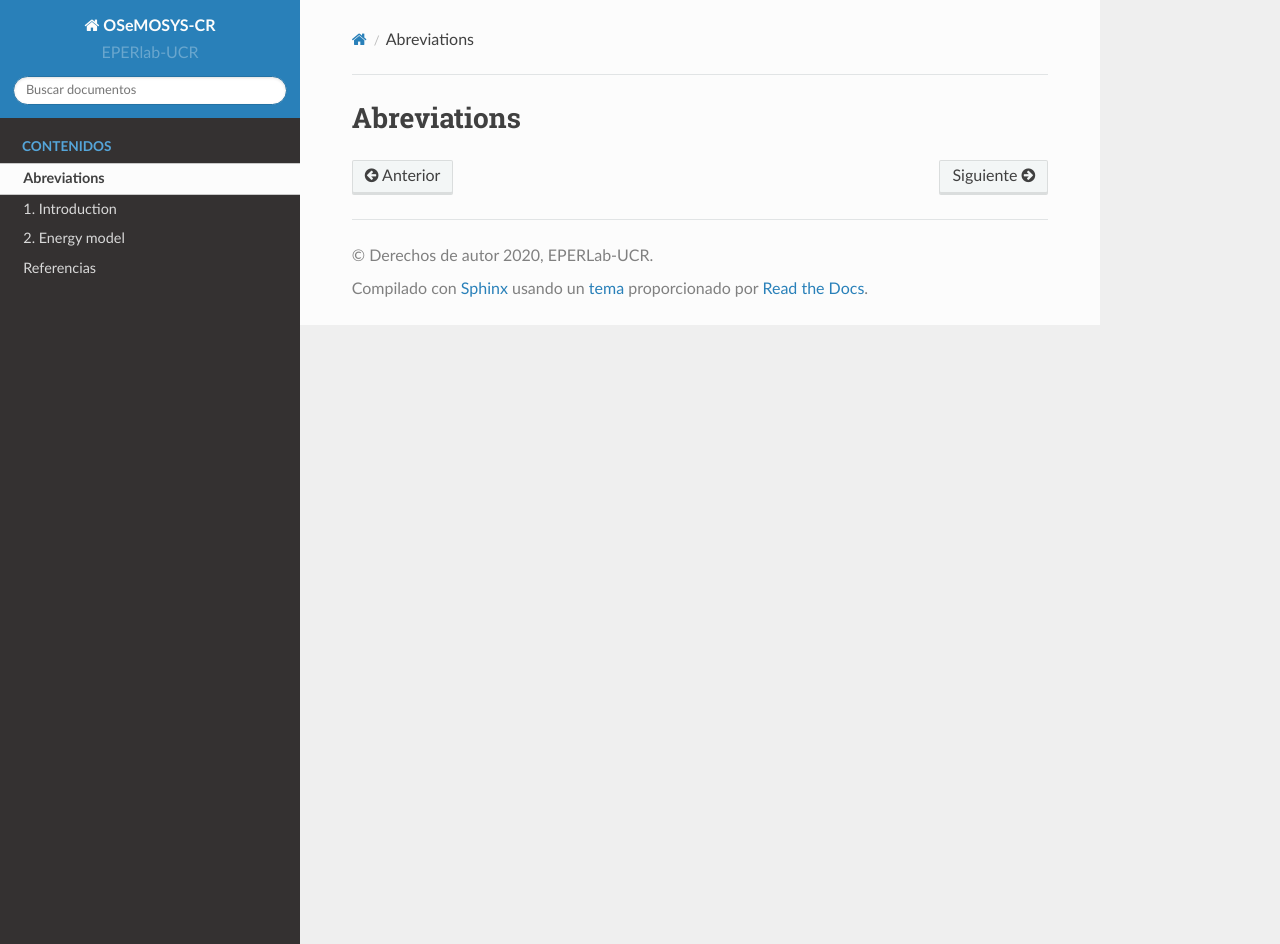
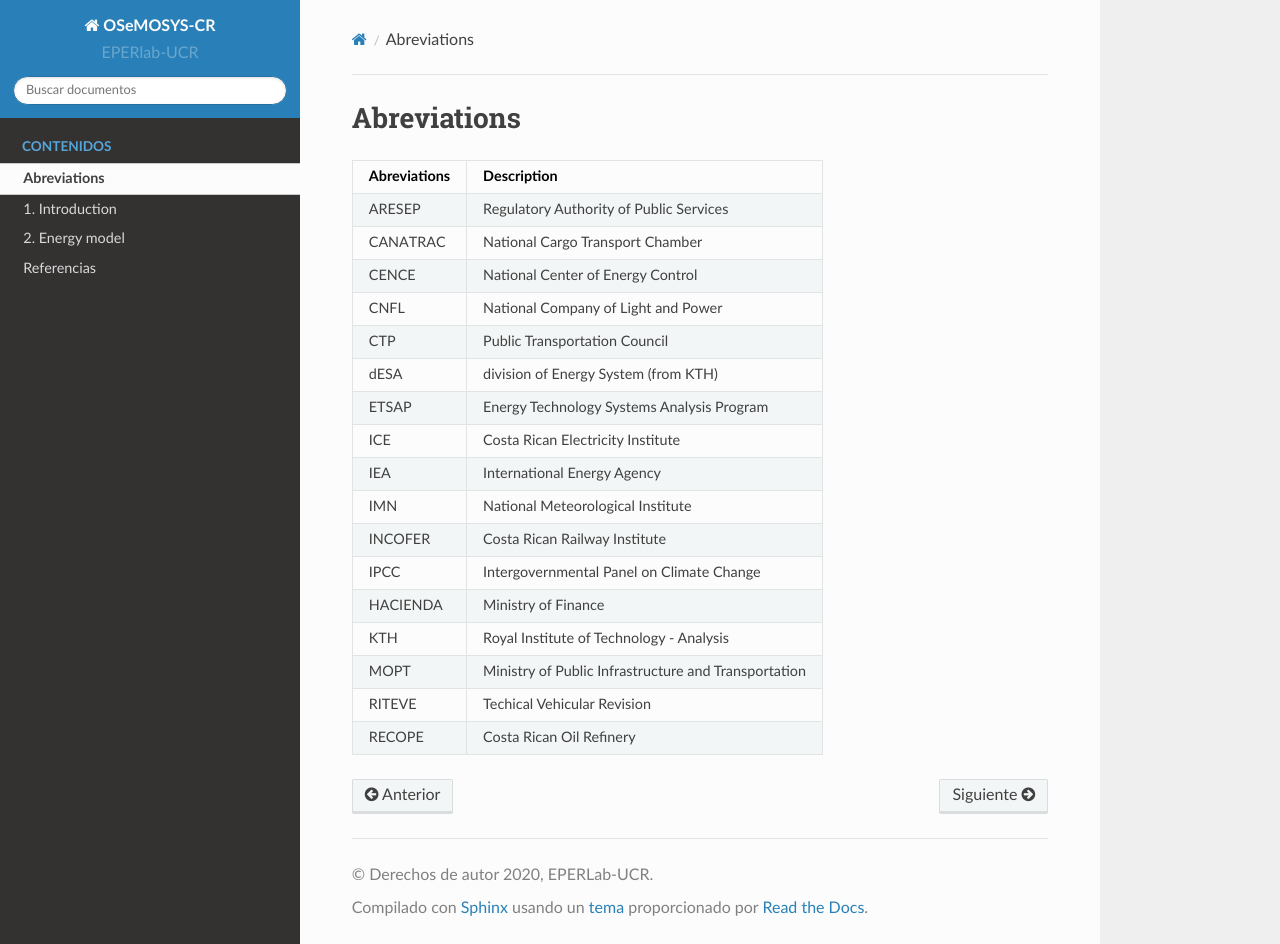
Before and after one commit to EPERLab/OSeMOSYS-CR, a Sphinx documentation site: the page built from docs/00Abreviations.rst, in a window 1280 px wide and 944 px high. Built offline with Sphinx 7.4.7 and the Read the Docs theme 2.0.0, drawn with Linux system fonts in a browser that asks for light colours.

Commit message:
Update 00Abreviations.rst

```diff
--- a/docs/00Abreviations.rst
+++ b/docs/00Abreviations.rst
@@ -1,2 +1,41 @@
 Abreviations
 =====================================
+
+
++---------------+-------------------------------------------------------------------------------+
+| Abreviations  | Description                                                                   |
++===============+===============================================================================+
+| ARESEP        | Regulatory Authority of Public Services                                       |
++---------------+-------------------------------------------------------------------------------+
+| CANATRAC      | National Cargo Transport Chamber                                              |
++---------------+-------------------------------------------------------------------------------+
+| CENCE         | National Center of Energy Control                                             |
++---------------+-------------------------------------------------------------------------------+
+| CNFL          | National Company of Light and Power                                           |
++---------------+-------------------------------------------------------------------------------+
+| CTP           | Public Transportation Council                                                 |
++---------------+-------------------------------------------------------------------------------+
+| dESA          | division of Energy System (from KTH)                                          |
++---------------+-------------------------------------------------------------------------------+
+| ETSAP         | Energy Technology Systems Analysis Program                                    |
++---------------+-------------------------------------------------------------------------------+
+| ICE           | Costa Rican Electricity Institute                                             |
++---------------+-------------------------------------------------------------------------------+
+| IEA           | International Energy Agency                                                   |
++---------------+-------------------------------------------------------------------------------+
+| IMN           | National Meteorological Institute                                             |
++---------------+-------------------------------------------------------------------------------+
+| INCOFER       | Costa Rican Railway Institute                                                 |
++---------------+-------------------------------------------------------------------------------+
+| IPCC          | Intergovernmental Panel on Climate Change                                     |
++---------------+-------------------------------------------------------------------------------+
+| HACIENDA      | Ministry of Finance                                                           |
++---------------+-------------------------------------------------------------------------------+
+| KTH           | Royal Institute of Technology - Analysis                                      |
++---------------+-------------------------------------------------------------------------------+
+| MOPT          | Ministry of Public Infrastructure and Transportation                          |
++---------------+-------------------------------------------------------------------------------+
+| RITEVE        | Techical Vehicular Revision                                                   |
++---------------+-------------------------------------------------------------------------------+
+| RECOPE        | Costa Rican Oil Refinery                                                      |
++---------------+-------------------------------------------------------------------------------+
```
